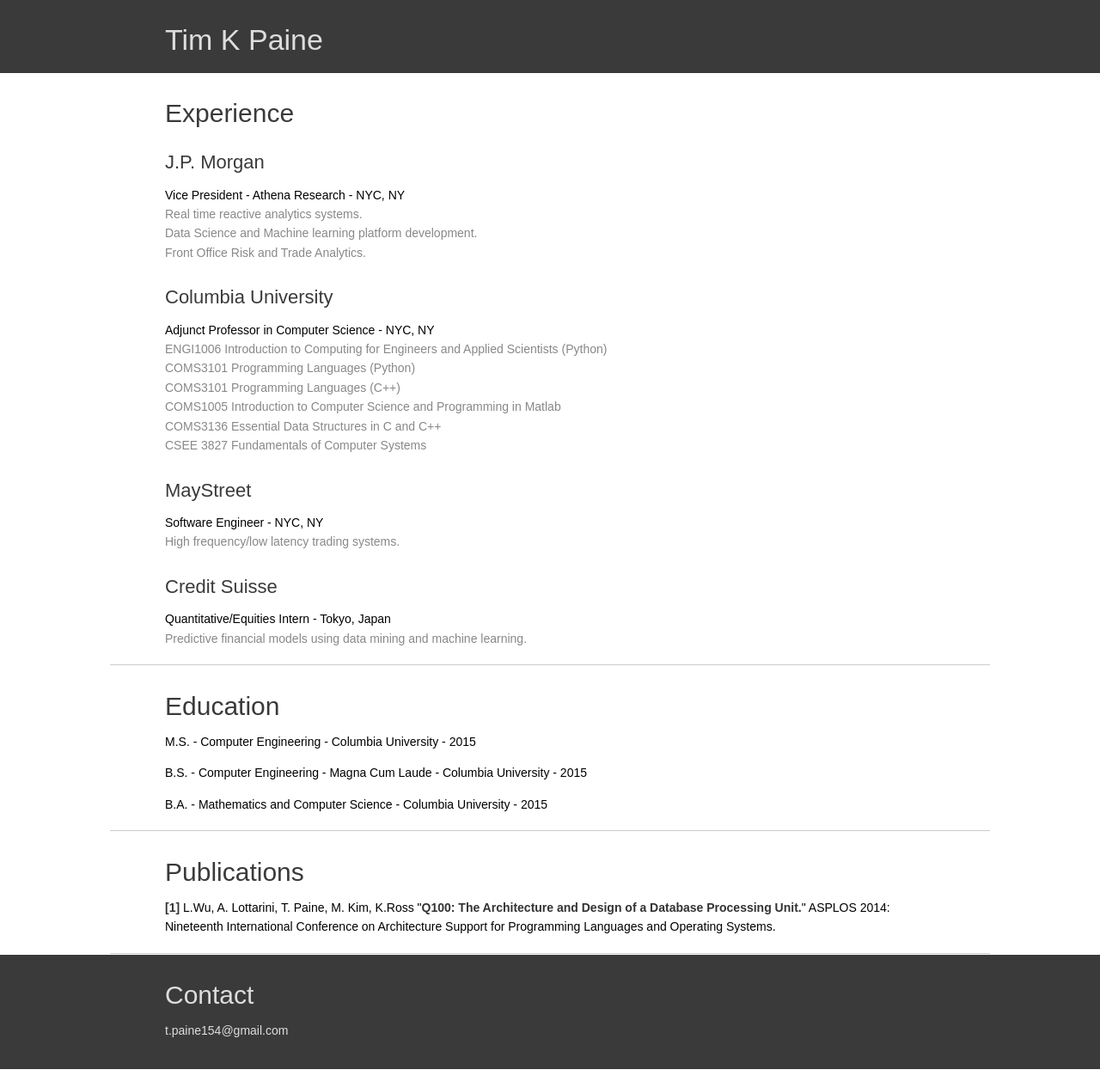
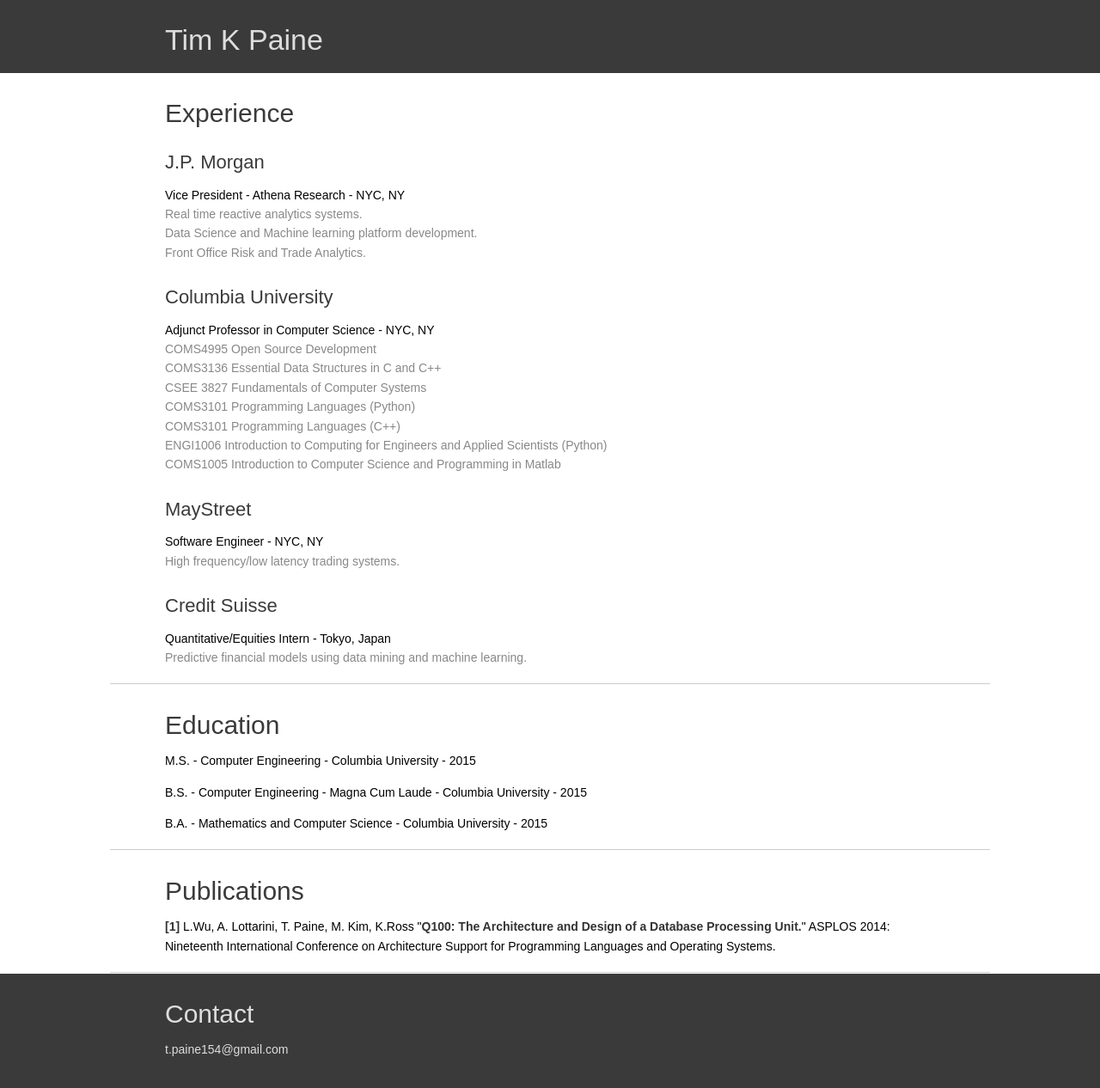
Before and after one commit to timkpaine/personal-site, a Jekyll site: the page resume.html, which Jekyll copies as it is, in a window 1280 px wide. Shown: the whole page at 86% size. Built offline with Jekyll 4.4.1, drawn with Linux system fonts in a browser that asks for light colours; before the commit the page ends 1244 px from its top, so only the background shows below that.

Commit message:
reorganize

```diff
--- a/resume.html
+++ b/resume.html
@@ -33,12 +33,14 @@
 
         <h4 class="columbia">Columbia University</h4>
         <p>Adjunct Professor in Computer Science - NYC, NY<br>
-        <span class="desc">ENGI1006 Introduction to Computing for Engineers and Applied Scientists (Python)<br>
+        <span class="desc">
+            COMS4995 Open Source Development<br>
+            COMS3136 Essential Data Structures in C and C++<br>
+            CSEE 3827 Fundamentals of Computer Systems <br>
             COMS3101 Programming Languages (Python)<br>
             COMS3101 Programming Languages (C++)<br>
-            COMS1005 Introduction to Computer Science and Programming in Matlab<br>
-            COMS3136 Essential Data Structures in C and C++<br>
-            CSEE 3827 Fundamentals of Computer Systems
+            ENGI1006 Introduction to Computing for Engineers and Applied Scientists (Python)<br>
+            COMS1005 Introduction to Computer Science and Programming in Matlab
         </span></p>
 
 
```
Also changed, not shown: index.md (+22 -0 lines).
